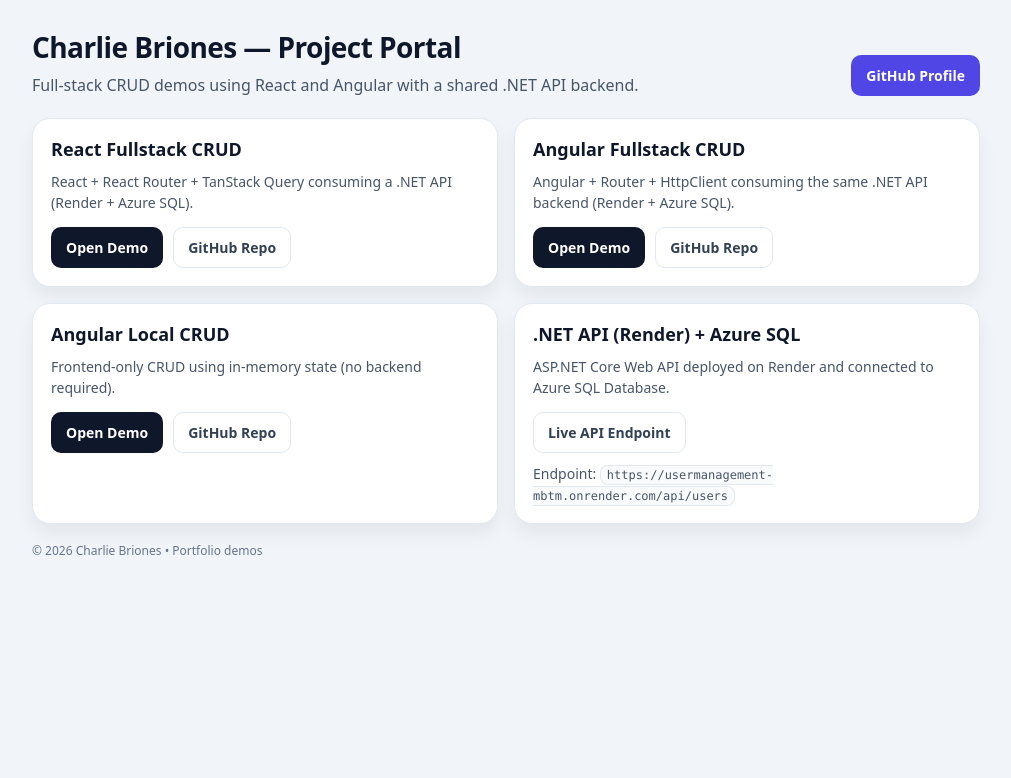
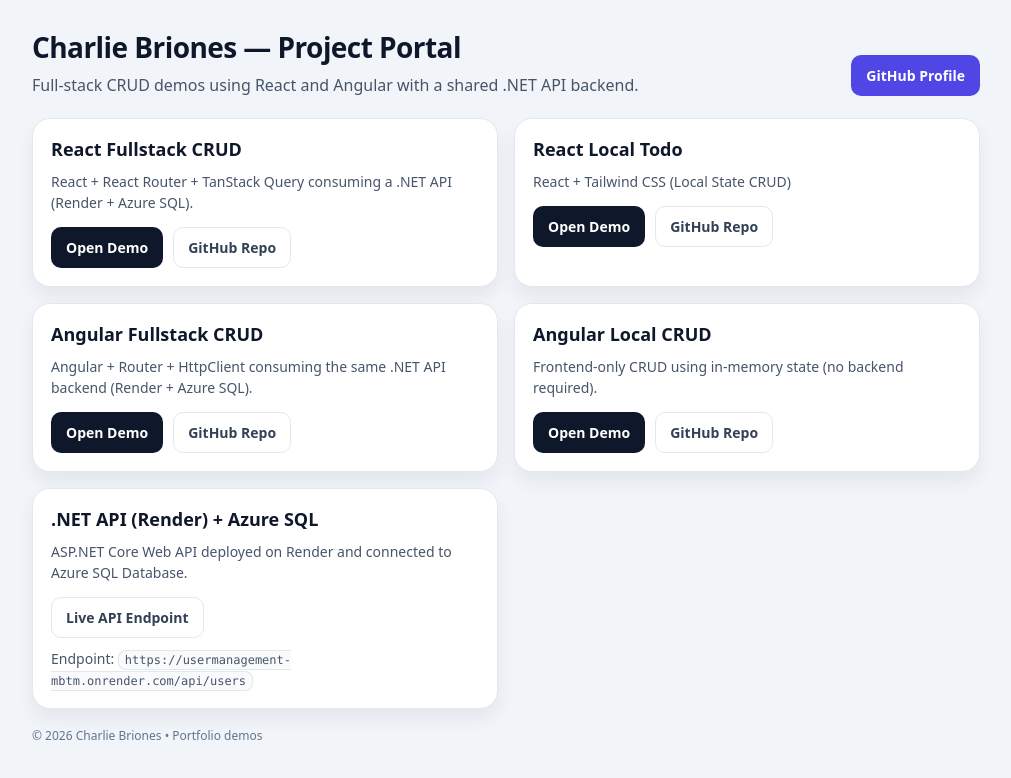
Before and after one commit to charliebriones/charliebriones.github.io, a plain HTML site: page index.html in a window 1280 px wide. Shown: the whole page, without its empty margins (134-1145 px from the left). Drawn offline with Linux system fonts and the light colour scheme.

Commit message:
update link to react local todo

```diff
--- a/index.html
+++ b/index.html
@@ -201,6 +201,29 @@
         </div>
 
         <div class="card">
+          <h2>React Local Todo</h2>
+          <p>React + Tailwind CSS (Local State CRUD)</p>
+          <div class="actions">
+            <a
+              class="btn btn-dark"
+              href="https://charliebriones.github.io/react-local-todo/"
+              target="_blank"
+              rel="noreferrer"
+            >
+              Open Demo
+            </a>
+            <a
+              class="btn btn-outline"
+              href="https://github.com/charliebriones/react-local-todo"
+              target="_blank"
+              rel="noreferrer"
+            >
+              GitHub Repo
+            </a>
+          </div>
+        </div>
+
+        <div class="card">
           <h2>Angular Fullstack CRUD</h2>
           <p>
             Angular + Router + HttpClient consuming the same .NET API backend
```
